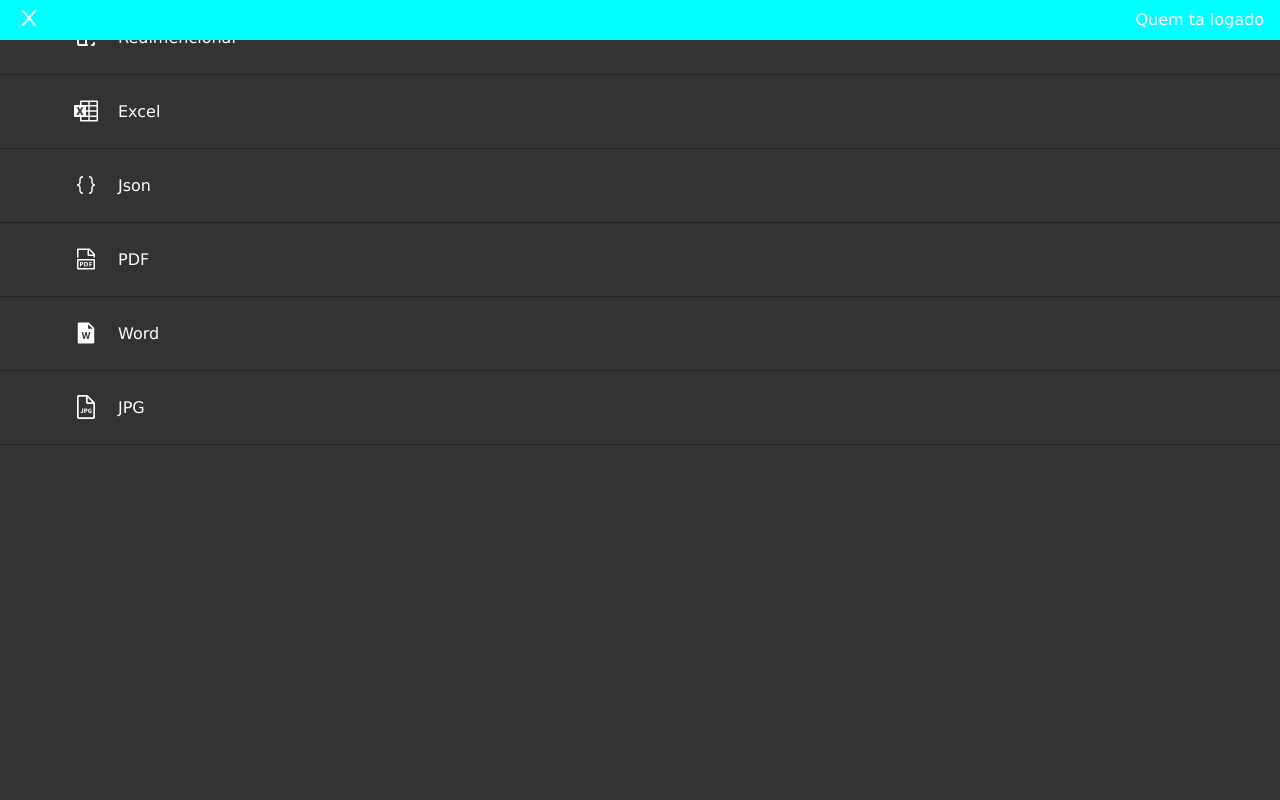
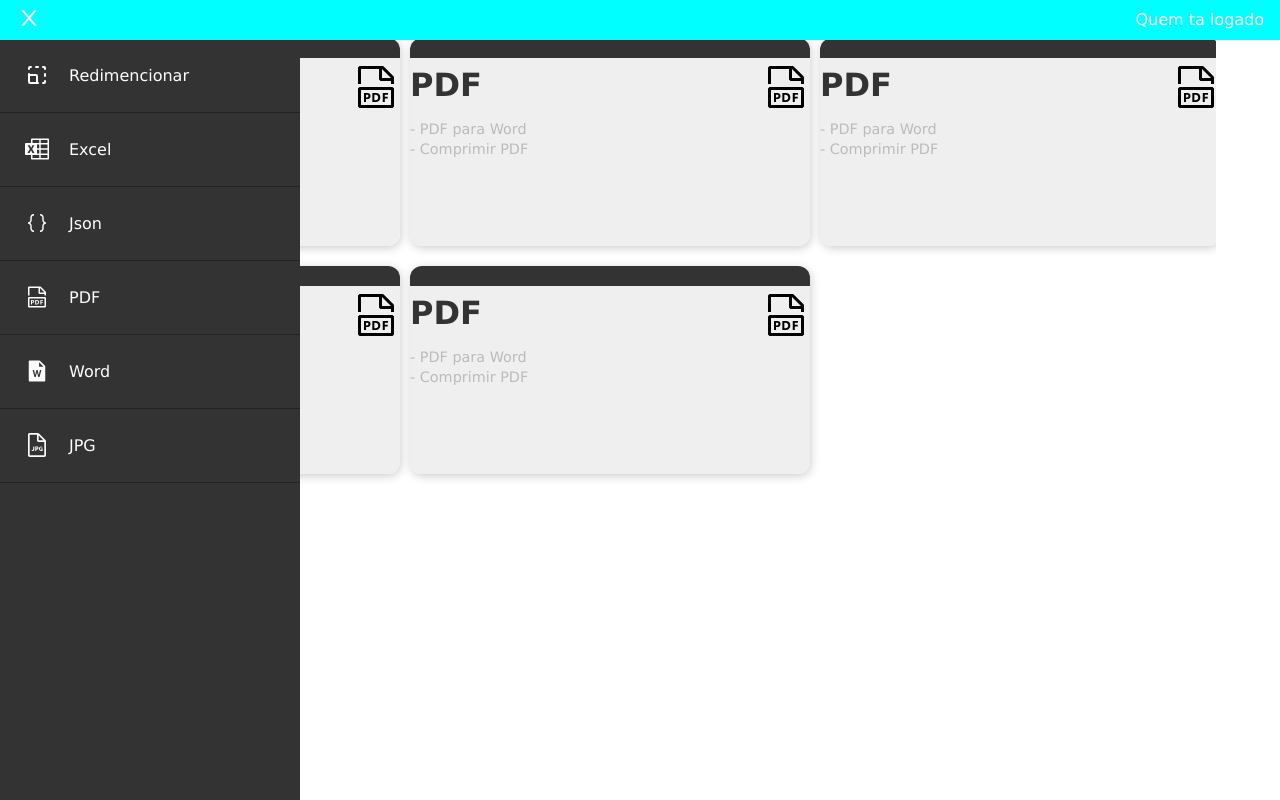
Before and after one commit to Joao-Pedro15/devHelper-frontend, a React (Create React App) app in the folder client/: page /home in a window 1280 px wide. Shown: the top 800 px of the page. Built offline with nearby package versions, Linux system fonts and the light colour scheme.

Commit message:
style: stylizing sidebar

```diff
--- a/client/src/components/Sidebar/index.tsx
+++ b/client/src/components/Sidebar/index.tsx
@@ -12,7 +12,11 @@
   icon: any
 }
 
-export function Sidebar() {
+type ISidebar = {
+  isToggle: boolean
+}
+
+export function Sidebar({ isToggle }:ISidebar) {
     const items : Items[] = [
       { name: 'Redimencionar', icon: <TbResize/>, link: '/' },
       { name: 'Excel', icon: <SiMicrosoftexcel/>, link: '/' },
@@ -22,7 +26,7 @@
       { name: 'JPG', icon: <AiOutlineFileJpg/>, link: '/' },
     ]
   return (
-    <S.Container>
+    <S.Container isToggle={isToggle}>
       <ul>
         { items.map((item) => (
           <Link to={item.link}>
--- a/client/src/components/Sidebar/style.ts
+++ b/client/src/components/Sidebar/style.ts
@@ -1,14 +1,21 @@
 import styled from 'styled-components'
 
-export const Container = styled.aside`
+type IToggle = {
+  isToggle: boolean
+}
+
+export const Container = styled.aside<IToggle>`
   border-top: 1px solid #222;
   background: #333;
-  height: 100vh;
+  position: fixed;
+  top: 2.4rem;
+  height: calc(100vh - 2rem);
   display: flex;
   align-items: flex-start;
   justify-content: center;
-  min-width: 100%;
-
+  width: ${({ isToggle }) => isToggle ? '300px' : '60px'};
+  overflow: hidden;
+  transition: .3s ease-in all;
   ul{
     width:100%;
     display: flex;
```
